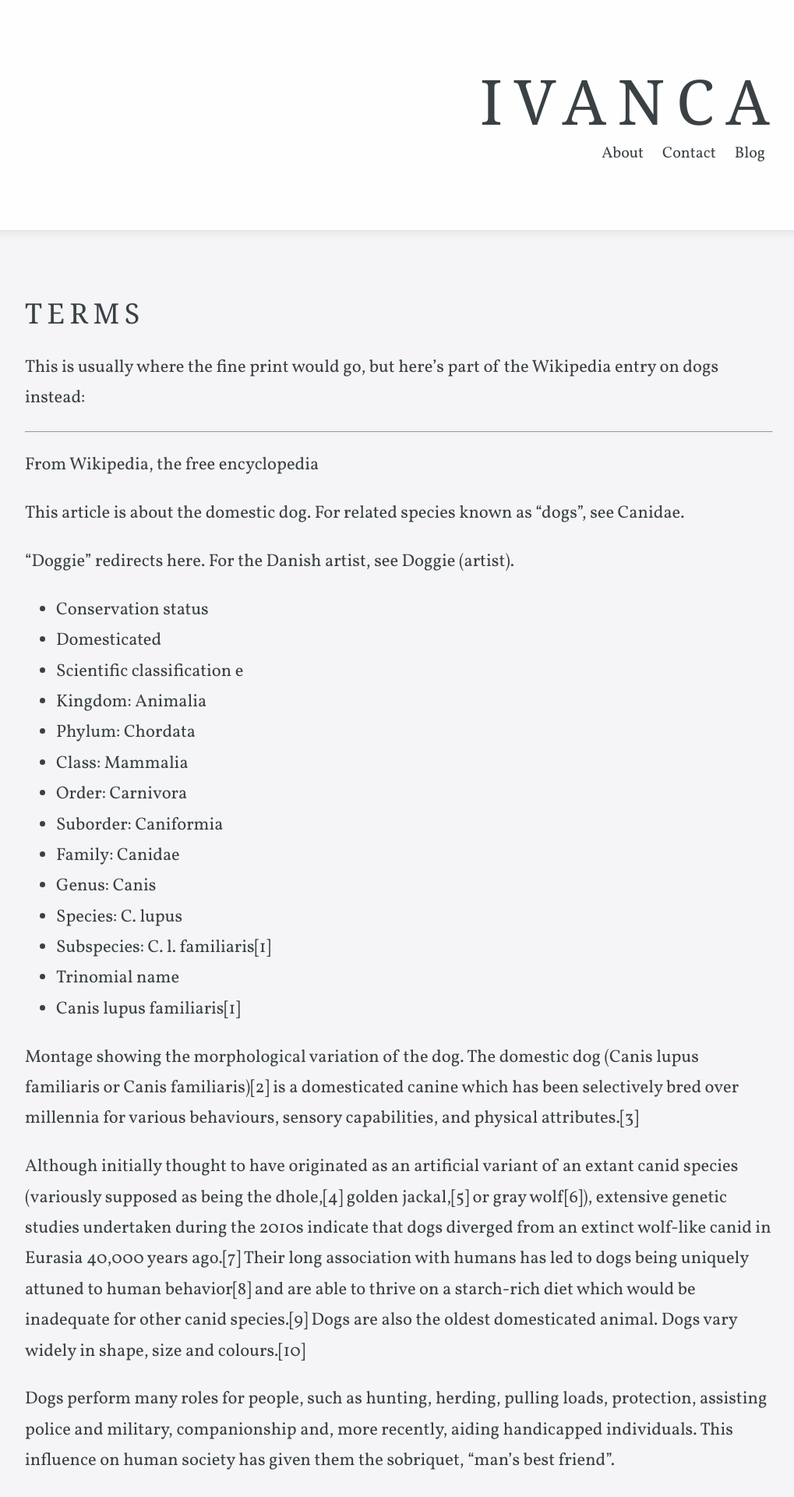
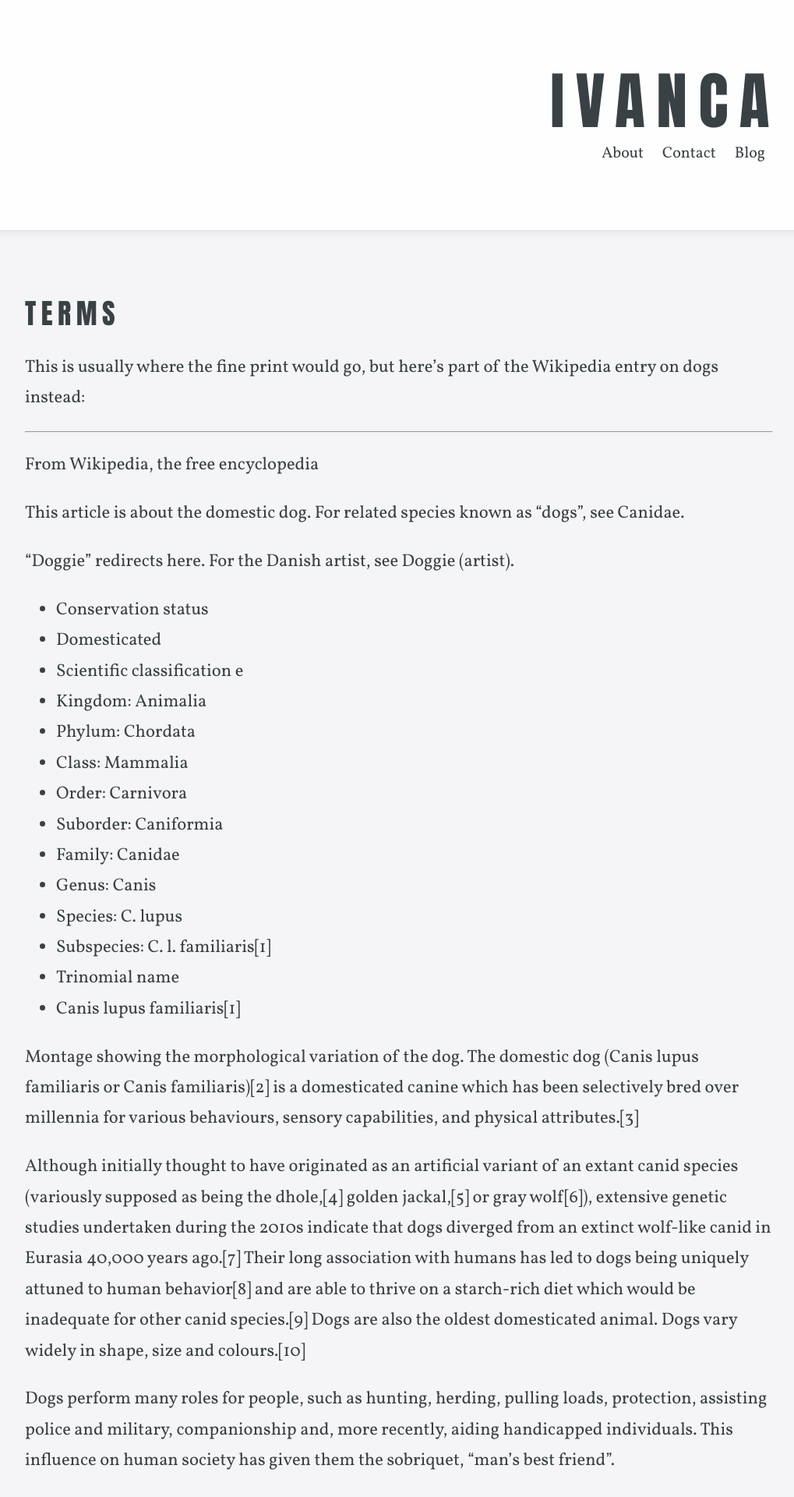
Before and after one commit to Ivanca/ivanca.github.io, a Jekyll site: the page built from terms.md, in a window 1280 px wide. Shown: the top 1920 px of the page at 78% size, without its empty margins (128-1147 px from the left). Built offline with Jekyll 4.4.1, drawn with Linux system fonts in a browser that asks for light colours; some web fonts are replaced.

Commit message:
Add Google Fonts preconnect links and update typography to use 'Anton' font

```diff
--- a/_includes/head.html
+++ b/_includes/head.html
@@ -30,6 +30,10 @@
   <script type="text/javascript" src="/js/highlightjs/languages/powershell.min.js"></script>
   <script type="text/javascript" src="/js/highlightjs/languages/tsql.min.js"></script>
 
+  <link rel="preconnect" href="https://fonts.googleapis.com">
+  <link rel="preconnect" href="https://fonts.gstatic.com" crossorigin>
+  <link href="https://fonts.googleapis.com/css2?family=Anton&display=swap" rel="stylesheet">
+
   <script type="text/javascript"> hljs.highlightAll(); </script>
   <!-- end highlight.js support -->
 </head>
--- a/_sass/_typography.scss
+++ b/_sass/_typography.scss
@@ -20,6 +20,7 @@
 	text-rendering: geometricPrecision;
 }
 
+
 label,
 h1,
 h2,
@@ -27,7 +28,7 @@
 h4,
 h5,
 h6 {
-	font-family: 'Quattrocento', Georgia, serif;
+	font-family: "Anton", impact, sans-serif;
 	font-weight: 400;
 	text-transform: uppercase;
 }
```
